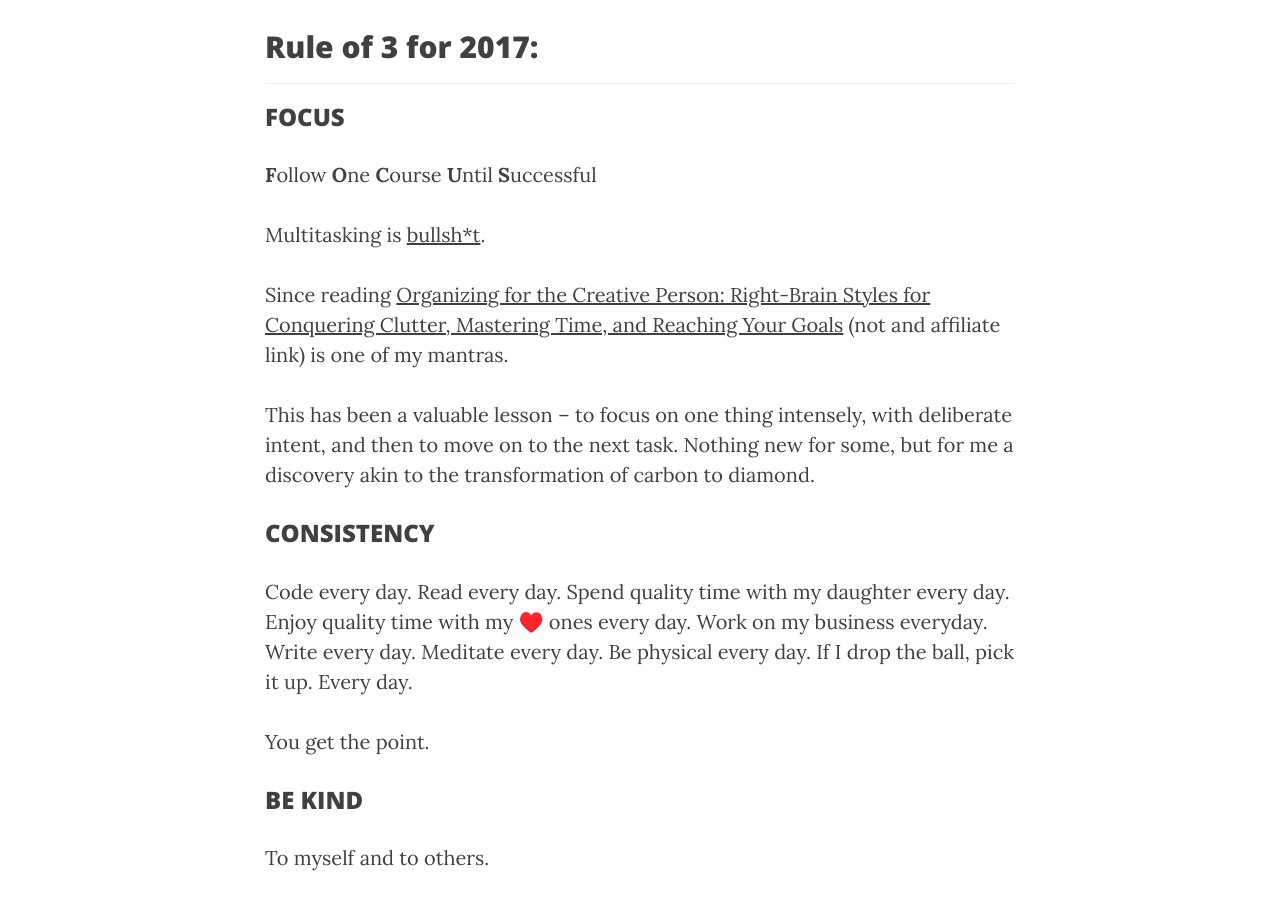
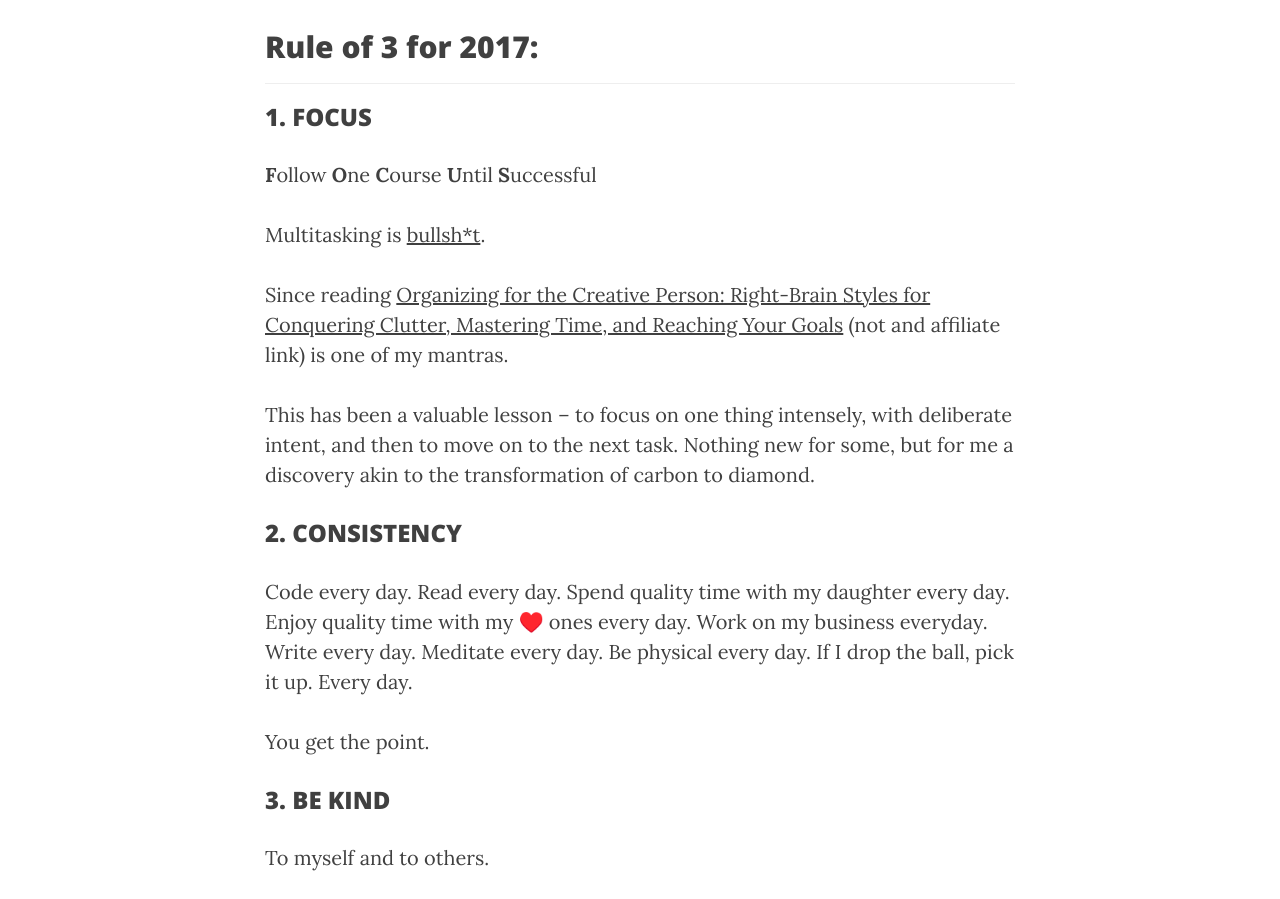
Before and after one commit to stanclarke-jr/stanclarke-jr.github.io, a Jekyll site: the page built from _posts/2017-01-15-2017.md, in a window 1280 px wide. Shown: the part 749-1648 px from the top of the page. Built offline with Jekyll 4.4.1, drawn with Linux system fonts in a browser that asks for light colours; nearby versions of some CDN libraries; our own code applies the rules of GitHub Pages for plain Markdown files.

Commit message:
numbered list

```diff
--- a/_posts/2017-01-15-2017.md
+++ b/_posts/2017-01-15-2017.md
@@ -16,7 +16,7 @@ Rather than look back and navel-gaze (although it has it's place, that place is
 ## Rule of 3 for 2017:
 ___
 
-### FOCUS
+### 1. FOCUS
 
 **F**ollow **O**ne **C**ourse **U**ntil **S**uccessful
 
@@ -26,12 +26,12 @@ Since reading [Organizing for the Creative Person: Right-Brain Styles for Conque
 
 This has been a valuable lesson -- to focus on one thing intensely, with deliberate intent, and then to move on to the next task. Nothing new for some, but for me a discovery akin to the transformation of carbon to diamond.
 
-### CONSISTENCY
+### 2. CONSISTENCY
 
 Code every day. Read every day. Spend quality time with my daughter every day. Enjoy quality time with my ♥️ ones every day. Work on my business everyday. Write every day. Meditate every day. Be physical every day. If I drop the ball, pick it up. Every day.
 
 You get the point.
 
-### BE KIND
+### 3. BE KIND
 
 To myself and to others.
```
